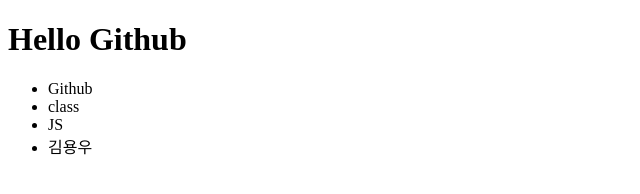
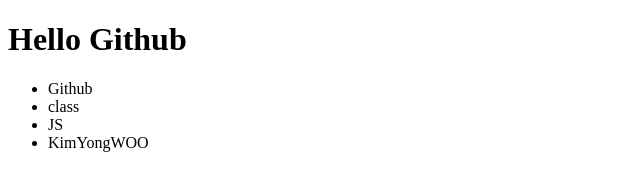
Before and after one commit to Yong-Woo-Kim/https---github.com-Yong-Woo-Kim-first_git, a plain HTML site: page index.html in a window 1280 px wide. Shown: the full height of the page, 0-640 px from the left. Drawn offline with Linux system fonts and the light colour scheme.

Commit message:
Update index.html
change name

```diff
--- a/index.html
+++ b/index.html
@@ -13,7 +13,7 @@
         <li>Github</li>
         <li>class</li>
         <li>JS</li>
-        <li>김용우</li>
+        <li>KimYongWOO</li>
       </ul>
     </div>
   </body>
```
